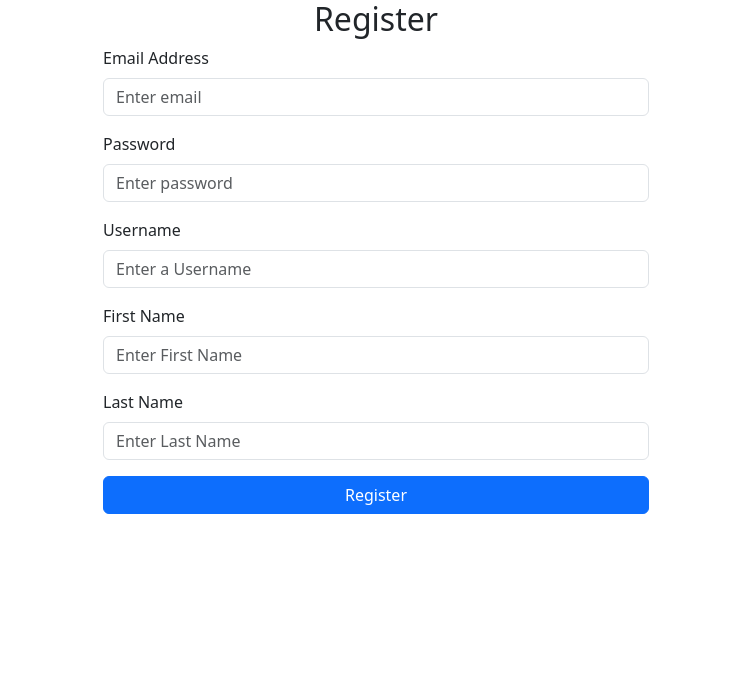
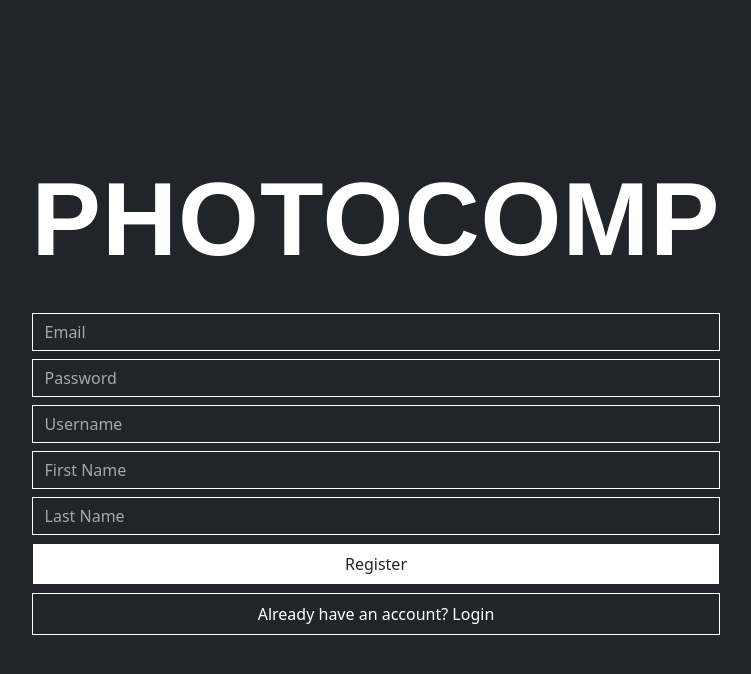
Before and after one commit to chastlyregino/PhotoComp--React-Cypress, a React (Vite) app: page /register in a window 1280 px wide. Shown: the top 674 px of the page, without its empty margins (264-1015 px from the left). Built offline with nearby package versions, Linux system fonts and the light colour scheme.

Commit message:
update login component

```diff
--- /dev/null
+++ b/src/components/forms/AuthForm.tsx
@@ -0,0 +1,23 @@
+import React from 'react';
+import { Form, Alert } from 'react-bootstrap';
+
+interface AuthFormProps {
+    title: string;
+    onSubmit: (e: React.FormEvent<HTMLFormElement>) => void;
+    error: string | null;
+    children: React.ReactNode;
+}
+
+const AuthForm: React.FC<AuthFormProps> = ({ title, onSubmit, error, children }) => {
+    return (
+        <div className="auth-form">
+            <h1 className="auth-title">{title}</h1>
+            {error && <Alert variant="danger">{error}</Alert>}
+            <Form onSubmit={onSubmit} >
+                {children}
+            </Form>
+        </div>
+    );
+};
+
+export default AuthForm;
--- /dev/null
+++ b/src/components/forms/FormButton.tsx
@@ -0,0 +1,37 @@
+import React from 'react';
+import { Button } from 'react-bootstrap';
+
+interface FormButtonProps {
+    type: 'submit' | 'button' | 'reset';
+    className?: string;
+    variant?: string;
+    onClick?: () => void;
+    children: React.ReactNode;
+    inverted?: boolean;
+}
+
+const FormButton: React.FC<FormButtonProps> = ({
+    type,
+    className = '',
+    variant = 'primary',
+    onClick,
+    children,
+    inverted = false
+}) => {
+    // Use inverted styles if specified
+    const buttonVariant = inverted ? 'light' : variant;
+    const buttonClasses = `${className} ${inverted ? 'text-dark' : ''}`;
+
+    return (
+        <Button
+            variant={buttonVariant}
+            type={type}
+            className={`mb-2 ${buttonClasses}`}
+            onClick={onClick}
+        >
+            {children}
+        </Button>
+    );
+};
+
+export default FormButton;
--- /dev/null
+++ b/src/components/forms/FormContainer.tsx
@@ -0,0 +1,20 @@
+import React from 'react';
+import { Container, Row, Col } from 'react-bootstrap';
+
+interface FormContainerProps {
+    children: React.ReactNode;
+}
+
+const FormContainer: React.FC<FormContainerProps> = ({ children }) => {
+    return (
+        <Container fluid className="form-container d-flex align-items-center justify-content-center min-vh-100 p-0">
+            <Row className="justify-content-center">
+                <Col xs={12} className="d-flex justify-content-center">
+                    {children}
+                </Col>
+            </Row>
+        </Container>
+    );
+};
+
+export default FormContainer;
--- /dev/null
+++ b/src/components/forms/FormInput.tsx
@@ -0,0 +1,35 @@
+import React from 'react';
+import { Form } from 'react-bootstrap';
+
+interface FormInputProps {
+    id: string;
+    type: string;
+    placeholder: string;
+    value: string;
+    onChange: (e: React.ChangeEvent<HTMLInputElement>) => void;
+    required?: boolean;
+}
+
+const FormInput: React.FC<FormInputProps> = ({
+    id,
+    type,
+    placeholder,
+    value,
+    onChange,
+    required = false
+}) => {
+    return (
+        <Form.Group controlId={id} className="w-100 mb-2">
+            <Form.Control
+                type={type}
+                placeholder={placeholder}
+                value={value}
+                onChange={onChange}
+                required={required}
+                className="form-input"
+            />
+        </Form.Group>
+    );
+};
+
+export default FormInput;
--- a/src/main.tsx
+++ b/src/main.tsx
@@ -1,12 +1,13 @@
 import 'bootstrap/dist/css/bootstrap.css';
 import 'bootstrap-icons/font/bootstrap-icons.css';
+import './styles/auth.css';
 
 import { StrictMode } from 'react';
 import { createRoot } from 'react-dom/client';
-import { BrowserRouter } from 'react-router';
+import { BrowserRouter } from 'react-router-dom';
 import App from './App.tsx';
 
-import AuthProvider from './context//AuthProvider.tsx';
+import AuthProvider from './context/AuthProvider.tsx';
 
 createRoot(document.getElementById('root')!).render(
     <StrictMode>
--- a/src/pages/Home.tsx
+++ b/src/pages/Home.tsx
@@ -1,4 +1,3 @@
-import Container from 'react-bootstrap/Container';
 import Gallery from '../components/Gallery';
 import Sidebar from '../components/bars/SideBar';
 import { Col, Row } from 'react-bootstrap';
--- a/src/pages/Login.tsx
+++ b/src/pages/Login.tsx
@@ -1,34 +1,48 @@
+import '../styles/auth.css';
 import AuthContext from '../context/AuthContext';
 import { useState, useContext } from 'react';
 import { useNavigate } from 'react-router-dom';
-import { Form, Button, Container, Row, Col, Alert } from 'react-bootstrap';
 import { loginUser } from '../context/AuthService';
 
-const Login: React.FC<{}> = () => {
+import FormContainer from '../components/forms/FormContainer';
+import AuthForm from '../components/forms/AuthForm';
+import FormInput from '../components/forms/FormInput';
+import FormButton from '../components/forms/FormButton';
+
+const Login: React.FC = () => {
     const context = useContext(AuthContext);
     const navigate = useNavigate();
 
-    const [email, setEmail] = useState('');
-    const [password, setPassword] = useState('');
+    const [credentials, setCredentials] = useState({
+        email: '',
+        password: ''
+    });
 
     const [error, setError] = useState<string | null>(null);
 
+    const handleChange = (e: React.ChangeEvent<HTMLInputElement>) => {
+        const { id, value } = e.target;
+        setCredentials(prev => ({
+            ...prev,
+            [id.replace('form', '').toLowerCase()]: value
+        }));
+    };
+
     const handleSubmit = async (e: React.FormEvent<HTMLFormElement>) => {
         e.preventDefault();
+        const { email, password } = credentials;
 
-        // (?) More auth
         if (!email || !password) {
             setError('Please fill in all fields');
             return;
         }
         setError(null);
 
-        const body = { email: email, password: password };
         try {
-            const response = await loginUser(body);
-
+            const response = await loginUser({ email, password });
             const token = response.data.data.token;
             const user = response.data.data.user;
+
             localStorage.setItem('token', token);
             localStorage.setItem('user', JSON.stringify(user));
 
@@ -42,41 +56,42 @@ const Login: React.FC<{}> = () => {
     };
 
     return (
-        <>
-            <Container>
-                <Row className="justify-content-md-center">
-                    <Col md={6}>
-                        <h2 className="text-center">Login</h2>
-                        {error && <Alert variant="danger">{error}</Alert>}
-                        <Form onSubmit={handleSubmit}>
-                            <Form.Group controlId="formEmail" className="mb-3">
-                                <Form.Label>Email Address</Form.Label>
-                                <Form.Control
-                                    type="email"
-                                    placeholder="Enter email"
-                                    value={email}
-                                    onChange={e => setEmail(e.target.value)}
-                                />
-                            </Form.Group>
+        <FormContainer>
+            <AuthForm
+                title="PHOTOCOMP"
+                onSubmit={handleSubmit}
+                error={error}
+            >
+                <FormInput
+                    id="formEmail"
+                    type="email"
+                    placeholder="Email"
+                    value={credentials.email}
+                    onChange={handleChange}
+                    required
+                />
 
-                            <Form.Group controlId="formPassword" className="mb-3">
-                                <Form.Label>Password</Form.Label>
-                                <Form.Control
-                                    type="password"
-                                    placeholder="Enter password"
-                                    value={password}
-                                    onChange={e => setPassword(e.target.value)}
-                                />
-                            </Form.Group>
+                <FormInput
+                    id="formPassword"
+                    type="password"
+                    placeholder="Password"
+                    value={credentials.password}
+                    onChange={handleChange}
+                    required
+                />
 
-                            <Button variant="primary" type="submit" className="w-100">
-                                Login
-                            </Button>
-                        </Form>
-                    </Col>
-                </Row>
-            </Container>
-        </>
+                <FormButton type="submit" variant="light">
+                    Login
+                </FormButton>
+
+                <FormButton
+                    type="button"
+                    onClick={() => navigate('/register')}
+                >
+                    Don't have an account? Register
+                </FormButton>
+            </AuthForm>
+        </FormContainer>
     );
 };
 
--- a/src/pages/Register.tsx
+++ b/src/pages/Register.tsx
@@ -1,34 +1,52 @@
+import '../styles/auth.css';
 import AuthContext from '../context/AuthContext';
 import { useState, useContext } from 'react';
 import { useNavigate } from 'react-router-dom';
-import { Form, Button, Container, Row, Col, Alert } from 'react-bootstrap';
 import { registerUser } from '../context/AuthService';
 
-const Register: React.FC<{}> = () => {
+// Import our custom components
+import FormContainer from '../components/forms/FormContainer';
+import AuthForm from '../components/forms/AuthForm';
+import FormInput from '../components/forms/FormInput';
+import FormButton from '../components/forms/FormButton';
+
+const Register: React.FC = () => {
     const context = useContext(AuthContext);
     const navigate = useNavigate();
 
-    const [email, setEmail] = useState('');
-    const [password, setPassword] = useState('');
-    const [username, setUsername] = useState('');
-    const [firstName, setFirstName] = useState('');
-    const [lastName, setLastName] = useState('');
+    const [userData, setUserData] = useState({
+        email: '',
+        password: '',
+        username: '',
+        firstName: '',
+        lastName: ''
+    });
 
     const [error, setError] = useState<string | null>(null);
 
+    const handleChange = (e: React.ChangeEvent<HTMLInputElement>) => {
+        const { id, value } = e.target;
+        setUserData(prev => ({
+            ...prev,
+            [id.replace('form', '').toLowerCase()]: value
+        }));
+    };
+
     const handleSubmit = async (e: React.FormEvent<HTMLFormElement>) => {
         e.preventDefault();
-        // (?) More auth
+        const { email, password, username, firstName, lastName } = userData;
+
         if (!email || !password || !username || !firstName || !lastName) {
             setError('Please fill in all fields');
             return;
         }
         setError(null);
-        const body = { email, password, username, firstName, lastName };
+
         try {
-            const response = await registerUser(body);
+            const response = await registerUser({ email, password, username, firstName, lastName });
             const token = response.data.data.token;
             const user = response.data.data.user;
+
             localStorage.setItem('token', token);
             localStorage.setItem('user', JSON.stringify(user));
 
@@ -42,71 +60,69 @@ const Register: React.FC<{}> = () => {
     };
 
     return (
-        <>
-            <Container>
-                <Row className="justify-content-md-center">
-                    <Col md={6}>
-                        <h2 className="text-center">Register</h2>
-                        {error && <Alert variant="danger">{error}</Alert>}
-                        <Form onSubmit={handleSubmit}>
-                            <Form.Group controlId="formEmail" className="mb-3">
-                                <Form.Label>Email Address</Form.Label>
-                                <Form.Control
+        <FormContainer>
+            <AuthForm
+                title="PHOTOCOMP"
+                onSubmit={handleSubmit}
+                error={error}
+            >
+                <FormInput
+                    id="formEmail"
                     type="email"
-                                    placeholder="Enter email"
-                                    value={email}
-                                    onChange={e => setEmail(e.target.value)}
+                    placeholder="Email"
+                    value={userData.email}
+                    onChange={handleChange}
+                    required
                 />
-                            </Form.Group>
 
-                            <Form.Group controlId="formPassword" className="mb-3">
-                                <Form.Label>Password</Form.Label>
-                                <Form.Control
+                <FormInput
+                    id="formPassword"
                     type="password"
-                                    placeholder="Enter password"
-                                    value={password}
-                                    onChange={e => setPassword(e.target.value)}
+                    placeholder="Password"
+                    value={userData.password}
+                    onChange={handleChange}
+                    required
                 />
-                            </Form.Group>
 
-                            <Form.Group controlId="formUsername" className="mb-3">
-                                <Form.Label>Username</Form.Label>
-                                <Form.Control
+                <FormInput
+                    id="formUsername"
                     type="text"
-                                    placeholder="Enter a Username"
-                                    value={username}
-                                    onChange={e => setUsername(e.target.value)}
+                    placeholder="Username"
+                    value={userData.username}
+                    onChange={handleChange}
+                    required
                 />
-                            </Form.Group>
 
-                            <Form.Group controlId="formFirstName" className="mb-3">
-                                <Form.Label>First Name</Form.Label>
-                                <Form.Control
+                <FormInput
+                    id="formFirstName"
                     type="text"
-                                    placeholder="Enter First Name"
-                                    value={firstName}
-                                    onChange={e => setFirstName(e.target.value)}
+                    placeholder="First Name"
+                    value={userData.firstName}
+                    onChange={handleChange}
+                    required
                 />
-                            </Form.Group>
 
-                            <Form.Group controlId="formLastName" className="mb-3">
-                                <Form.Label>Last Name</Form.Label>
-                                <Form.Control
+                <FormInput
+                    id="formLastName"
                     type="text"
-                                    placeholder="Enter Last Name"
-                                    value={lastName}
-                                    onChange={e => setLastName(e.target.value)}
+                    placeholder="Last Name"
+                    value={userData.lastName}
+                    onChange={handleChange}
+                    required
                 />
-                            </Form.Group>
 
-                            <Button variant="primary" type="submit" className="w-100">
+                <FormButton type="submit" variant="light">
                     Register
-                            </Button>
-                        </Form>
-                    </Col>
-                </Row>
-            </Container>
-        </>
+                </FormButton>
+
+                <FormButton
+                    type="button"
+                    onClick={() => navigate('/login')}
+                >
+                    Already have an account? Login
+                </FormButton>
+            </AuthForm>
+        </FormContainer>
     );
 };
 
--- /dev/null
+++ b/src/styles/auth.css
@@ -0,0 +1,73 @@
+.form-container {
+    background-color: #212529;
+    color: #fff;
+    min-height: 100vh;
+}
+
+.auth-form {
+    padding: 2rem;
+    margin: 0 auto;
+    display: flex;
+    flex-direction: column;
+    align-items: center;
+}
+
+.auth-title {
+    font-family: 'PhotoCompMedium', 'Arial', sans-serif;
+    letter-spacing: 1px;
+    font-size: 6.5rem;
+    margin-bottom: 2rem;
+    text-align: center;
+    width: 100%;
+    font-weight: 600;
+}
+
+.auth-form form {
+    width: 100%;
+    display: flex;
+    flex-direction: column;
+    align-items: center;
+}
+
+.form-input {
+    background-color: transparent !important;
+    border: 1px solid #fff !important;
+    color: #fff !important;
+    border-radius: 0 !important;
+    width: 100%;
+}
+
+.form-input:focus {
+    background-color: rgba(255, 255, 255, 0.05) !important;
+    color: #fff !important;
+    box-shadow: 0 0 0 0.25rem rgba(255, 255, 255, 0.25) !important;
+}
+
+.form-input::placeholder {
+    color: rgba(255, 255, 255, 0.6) !important;
+}
+
+.btn-primary {
+    background-color: #212529 !important;
+    border-color: #fff !important;
+    border-radius: 0 !important;
+    color: #fff !important;
+    padding: 0.5rem 0;
+    width: 100%;
+    margin-bottom: 1rem;
+}
+
+.btn-light {
+    background-color: #fff !important;
+    color: #212529 !important;
+    border-color: #212529 !important;
+    border-radius: 0 !important;
+    padding: 0.5rem 0;
+    width: 100%;
+    margin-bottom: 1rem;
+    font-weight: 500;
+}
+
+.form-group {
+    width: 100%;
+}
```
Also changed, not shown: src/App.tsx (+9 -2 lines), src/components/routes/ProtectedRoute.tsx (added, +20 -0 lines), src/context/AuthProvider.tsx (+6 -8 lines). Lines whose indentation alone changed are shown as unchanged.
